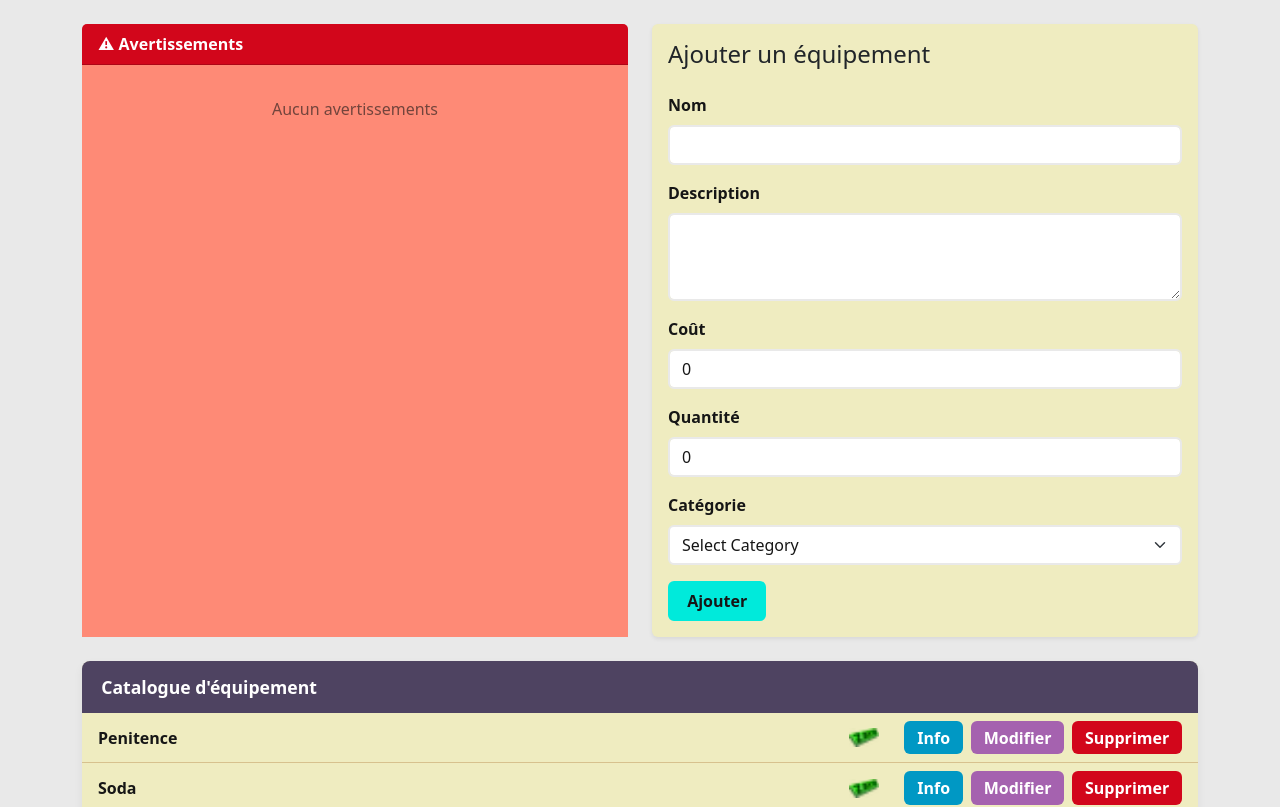
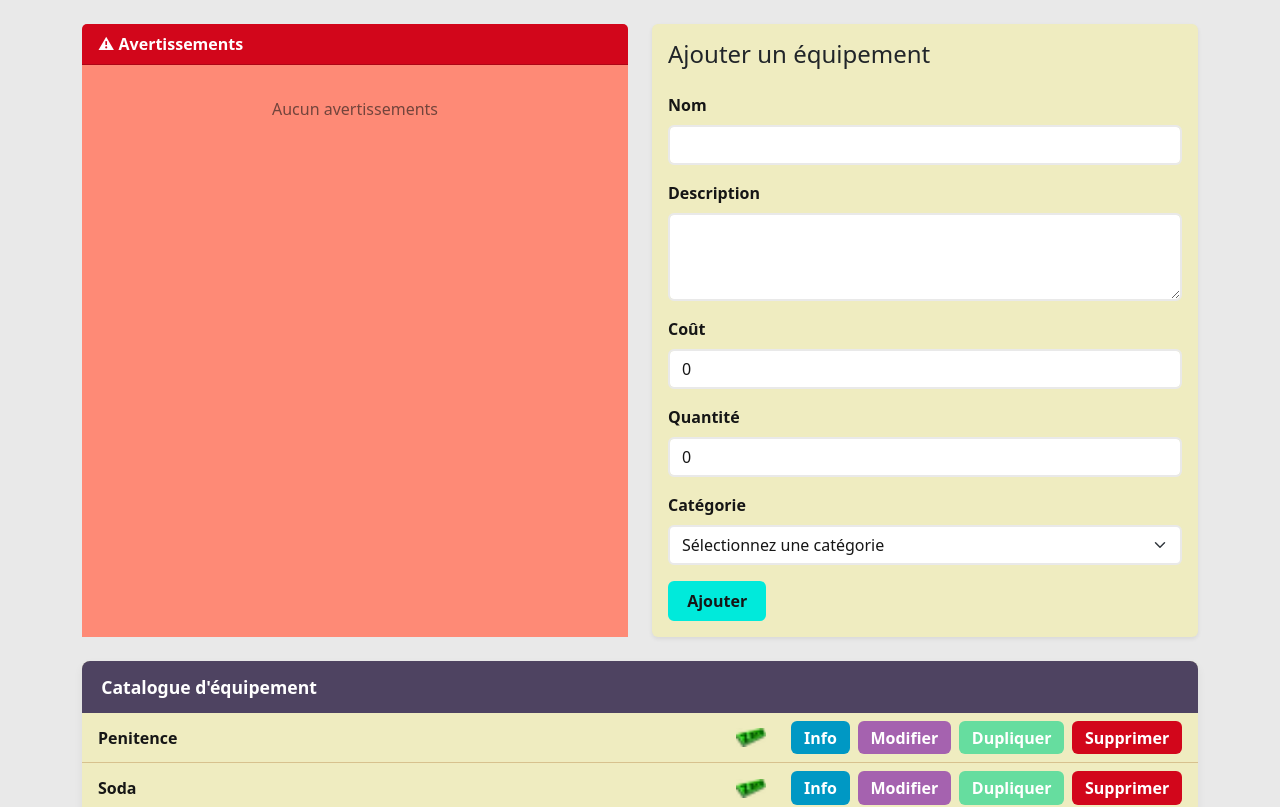
Before and after one commit to OlivierBoisvert/appweb-trpr01, a Vue app: page / in a window 1280 px wide. Shown: the top 807 px of the page. Built offline with nearby package versions, Linux system fonts and the light colour scheme.

Commit message:
Réparation de la confirmation quand une modification est annulée, le formulaire ne devrais plus être effacé

```diff
--- a/src/components/GearForm.vue
+++ b/src/components/GearForm.vue
@@ -6,6 +6,7 @@ import { type Gear } from "../scripts/types";
 const props = defineProps<{
   placeHolderGear: Gear;
   isModifying: boolean;
+  isDuplicating: boolean;
 }>();
 
 const emit = defineEmits(["addGear", "modifyGear", "cancelModification"]);
@@ -24,9 +25,9 @@ function openCancelModal() {
 }
 
 function confirmCancel() {
-  resetFormValidation();
   cancelModal.hide();
   emit("cancelModification");
+  resetFormValidation();
 }
 
 const formRef = ref<HTMLFormElement | null>(null);
@@ -72,8 +73,13 @@ function resetFormValidation() {
 <template>
   <div class="card gear-card shadow-sm h-100">
     <div class="card-body">
-      <h4 class="card-title mb-4" v-if="!isModifying">Ajouter un équipement</h4>
-      <h4 class="card-title mb-4" v-else>Modifier un équipement</h4>
+      <h4 class="card-title mb-4" v-if="!isModifying && !isDuplicating">
+        Ajouter un équipement
+      </h4>
+      <h4 class="card-title mb-4" v-else-if="isModifying">
+        Modifier un équipement
+      </h4>
+      <h4 class="card-title mb-4" v-else>Dupliquer un équipement</h4>
 
       <form
         ref="formRef"
@@ -152,7 +158,7 @@ function resetFormValidation() {
             class="form-select"
             required
           >
-            <option disabled value="">Select Category</option>
+            <option disabled value="">Sélectionnez une catégorie</option>
             <option value="Zayin">Zayin</option>
             <option value="Teth">Teth</option>
             <option value="He">He</option>
@@ -173,6 +179,7 @@ function resetFormValidation() {
 
         <button
           v-if="isModifying"
+          type="button"
           @click="openCancelModal"
           class="btn btn-cancel"
         >
--- a/src/components/GearItem.vue
+++ b/src/components/GearItem.vue
@@ -59,6 +59,9 @@ const getImageUrl = (path: string) => {
       </button>
       <button class="btn btn-modify-custom" @click="$emit('modifyGear')">
         Modifier
+      </button>
+      <button class="btn btn-dupe-custom" @click="$emit('duplicateGear')">
+        Dupliquer
       </button>
       <button class="btn btn-delete-custom" @click="openDeleteModal">
         Supprimer
@@ -166,6 +169,18 @@ const getImageUrl = (path: string) => {
   background-color: #78000b;
 }
 
+.btn-dupe-custom {
+  background-color: #66dd9f;
+  color: white;
+  border: none;
+  font-weight: 600;
+  padding: 0.3rem 0.8rem;
+  transition: 0.2s ease;
+}
+.btn-dupe-custom:hover {
+  background-color: #00eadb;
+}
+
 /* Gear info wrapper */
 .gear-info-wrapper {
   border-bottom: 1px solid #d7c18e;
--- a/src/components/GearList.vue
+++ b/src/components/GearList.vue
@@ -33,9 +33,11 @@ function resetPlaceholderGear(): void {
   placeholderGear.value.category = { name: "", path: "" };
 
   isFormModifying.value = false;
+  isFormDuplicating.value = false;
 }
 
 let isFormModifying = ref<boolean>(false);
+let isFormDuplicating = ref<boolean>(false);
 
 function selectGearInfo(gearId: number): void {
   gearList.value.forEach((gear) => {
@@ -94,8 +96,16 @@ function setModifyForm(gear: Gear) {
   placeholderGear.value.cost = gear.cost;
   placeholderGear.value.stock = gear.stock;
   placeholderGear.value.category = gear.category;
+  isFormModifying.value = true;
+}
 
-  isFormModifying.value = true;
+function setDuplicateForm(gear: Gear) {
+  placeholderGear.value.name = gear.name;
+  placeholderGear.value.description = gear.description;
+  placeholderGear.value.cost = gear.cost;
+  placeholderGear.value.stock = gear.stock;
+  placeholderGear.value.category = gear.category;
+  isFormDuplicating.value = true;
 }
 
 // Modify Gear function
@@ -149,9 +159,11 @@ function modifyGear(
         <GearForm
           :place-holder-gear="placeholderGear"
           :is-modifying="isFormModifying"
+          :is-duplicating="isFormDuplicating"
           @addGear="addGearToList"
           @modifyGear="modifyGear"
           @cancelModification="resetPlaceholderGear"
+          @duplicateGear="setDuplicateForm"
         />
       </div>
     </div>
```
Also changed, not shown: 1 other file (tests, documents, lock files or other folders).
